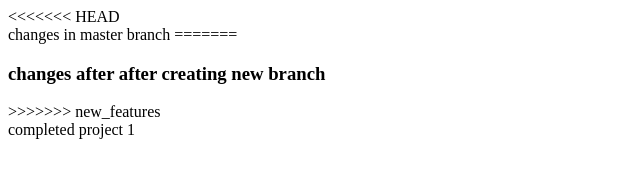
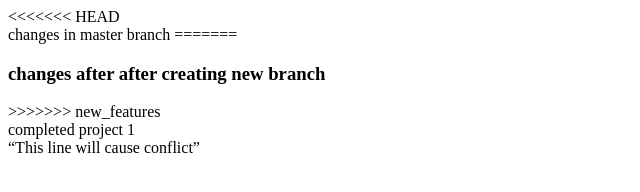
Before and after one commit to Nitinsanap990/Project, a plain HTML site: page index.html in a window 1280 px wide. Shown: the whole page, without its empty margins (0-640 px from the left). Drawn offline with Linux system fonts and the light colour scheme.

Commit message:
last line added in html in project 2

```diff
--- a/index.html
+++ b/index.html
@@ -27,3 +27,5 @@
     </div>
 </body>
 </html>
+
+ “This line will cause conflict”
```
